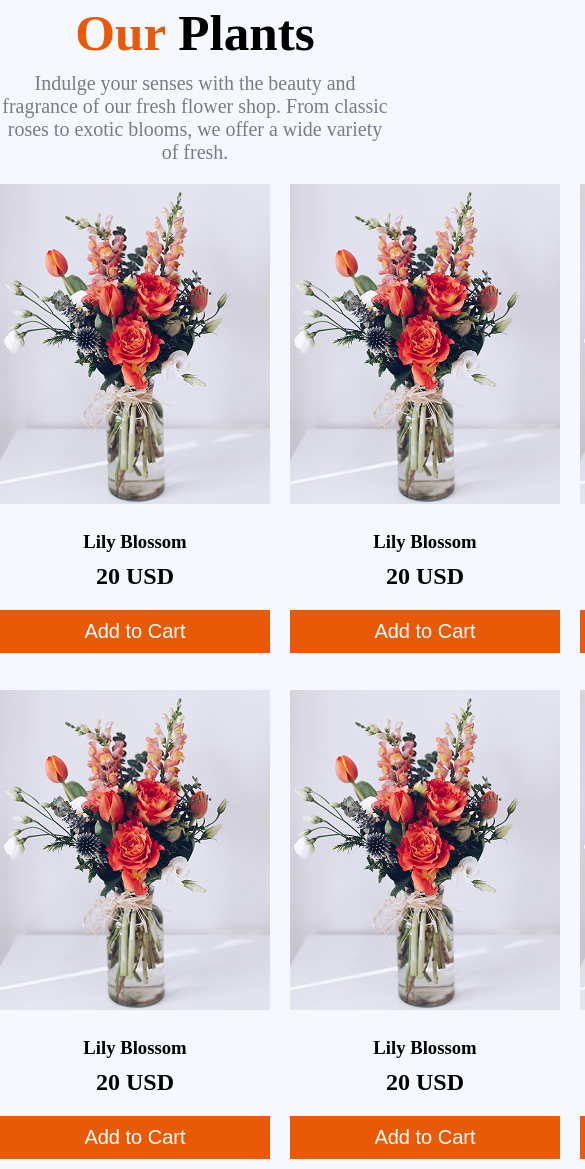
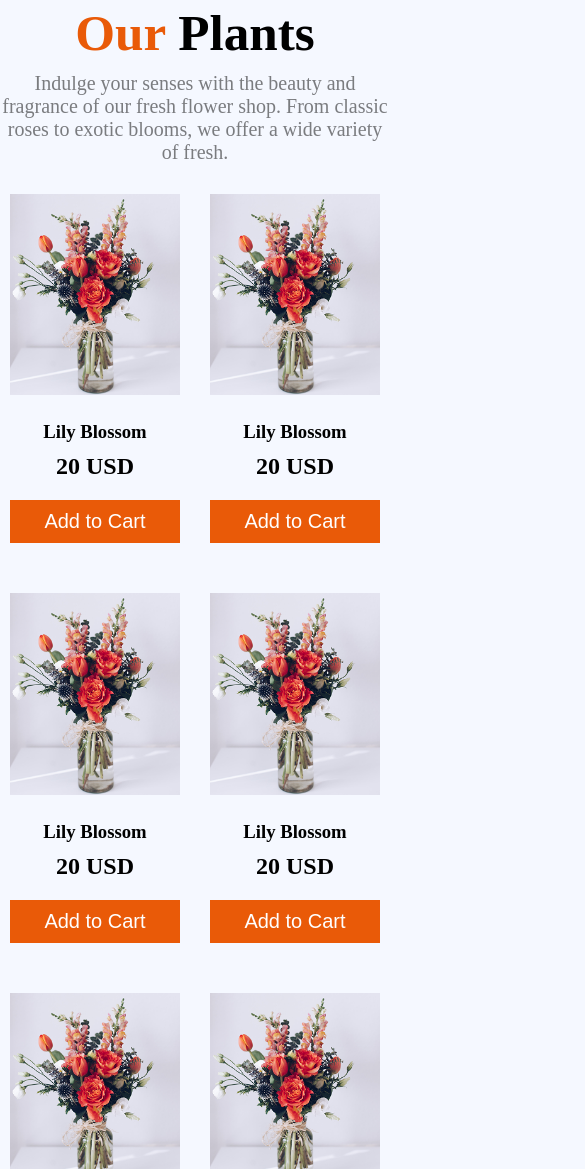
Before and after one commit to md-shajib-hossain/Assignment-02, a plain HTML site: page index.html in a window 390 px wide. Shown: the part 773-1942 px from the top of the page, 585 px wide, since content can reach past the window. Drawn offline with Linux system fonts and the light colour scheme.

Commit message:
card section responsive

```diff
--- a/style.css
+++ b/style.css
@@ -78,16 +78,13 @@
 /*  Our plant Card Section */
 
 .card-grid-marbo {
-  max-width: 1440px;
+  max-width: 1140px;
   display: grid;
   grid-template-columns: repeat(4, 1fr);
-  gap: 20px;
+  gap: 10px 0px;
 }
 .card-container {
   text-align: center;
-  /* max-width: 270px; */
-  max-height: 486px;
-  margin: 0 auto;
 }
 .btn-primary {
   width: 100%;
@@ -96,6 +93,11 @@
   padding: 10px 0px;
   background-color: #e95a08;
   border: none;
+}
+.btn-primary:hover {
+  background-color: #c74d06;
+  cursor: pointer;
+  transition: 0.4s;
 }
 /* mobile responsive */
 /* mobile responsive */
@@ -106,6 +108,7 @@
   .nav-bar {
     width: calc(100% - 10px);
     gap: 100px;
+    align-items: center;
   }
   .mbl-hidden {
     display: none;
@@ -128,4 +131,18 @@
   .banner-left {
     width: calc(100% - 20px);
   }
+
+  /* Card section */
+  .card-grid-marbo {
+    grid-template-columns: repeat(2, 1fr);
+    max-width: 100%;
+    gap: 10px;
+  }
+  .card-container img {
+    max-width: 170px;
+  }
+  .card-container {
+    gap: 20px;
+    /* width: 100%; */
+  }
 }
```
Also changed, not shown: index.html (+0 -1 lines).
